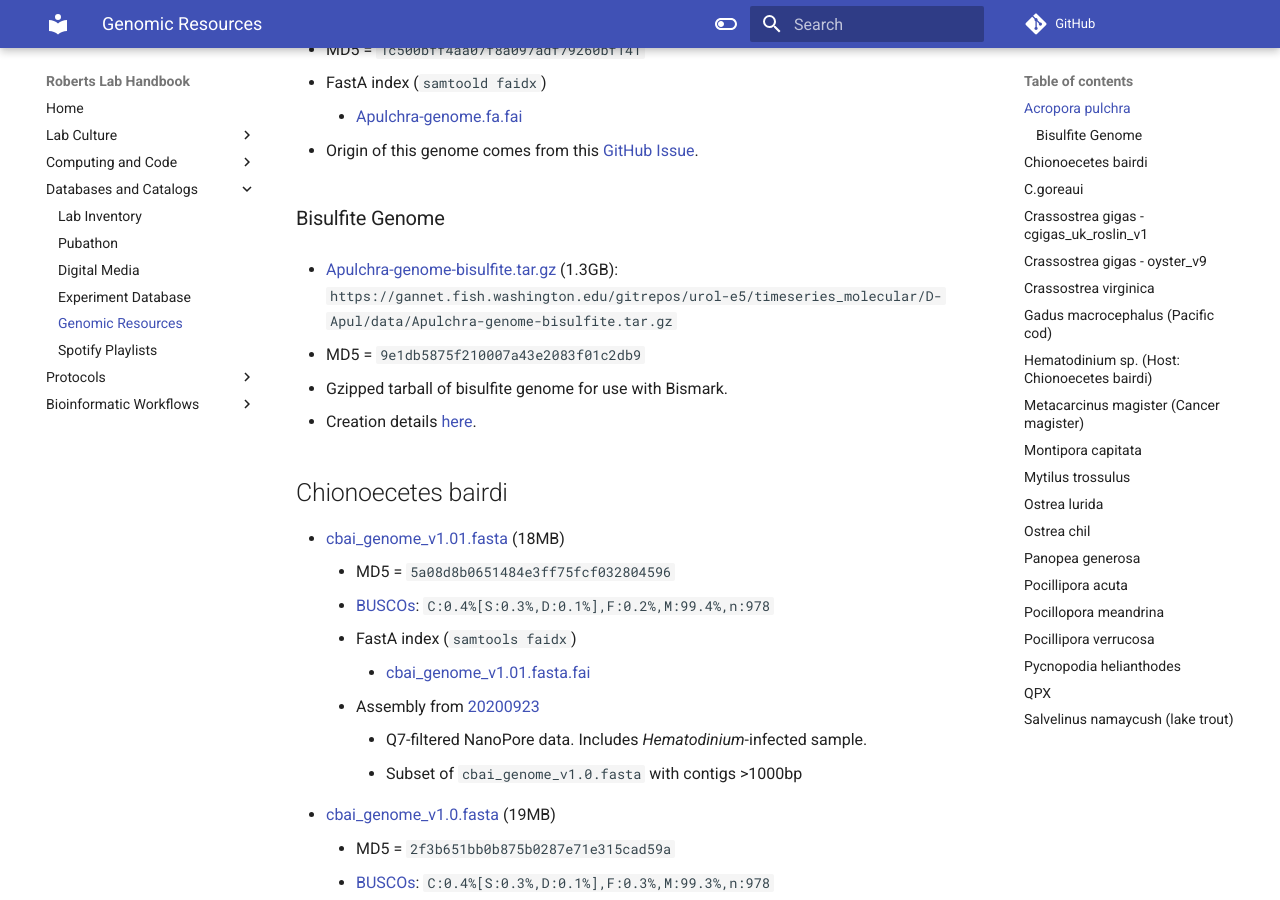
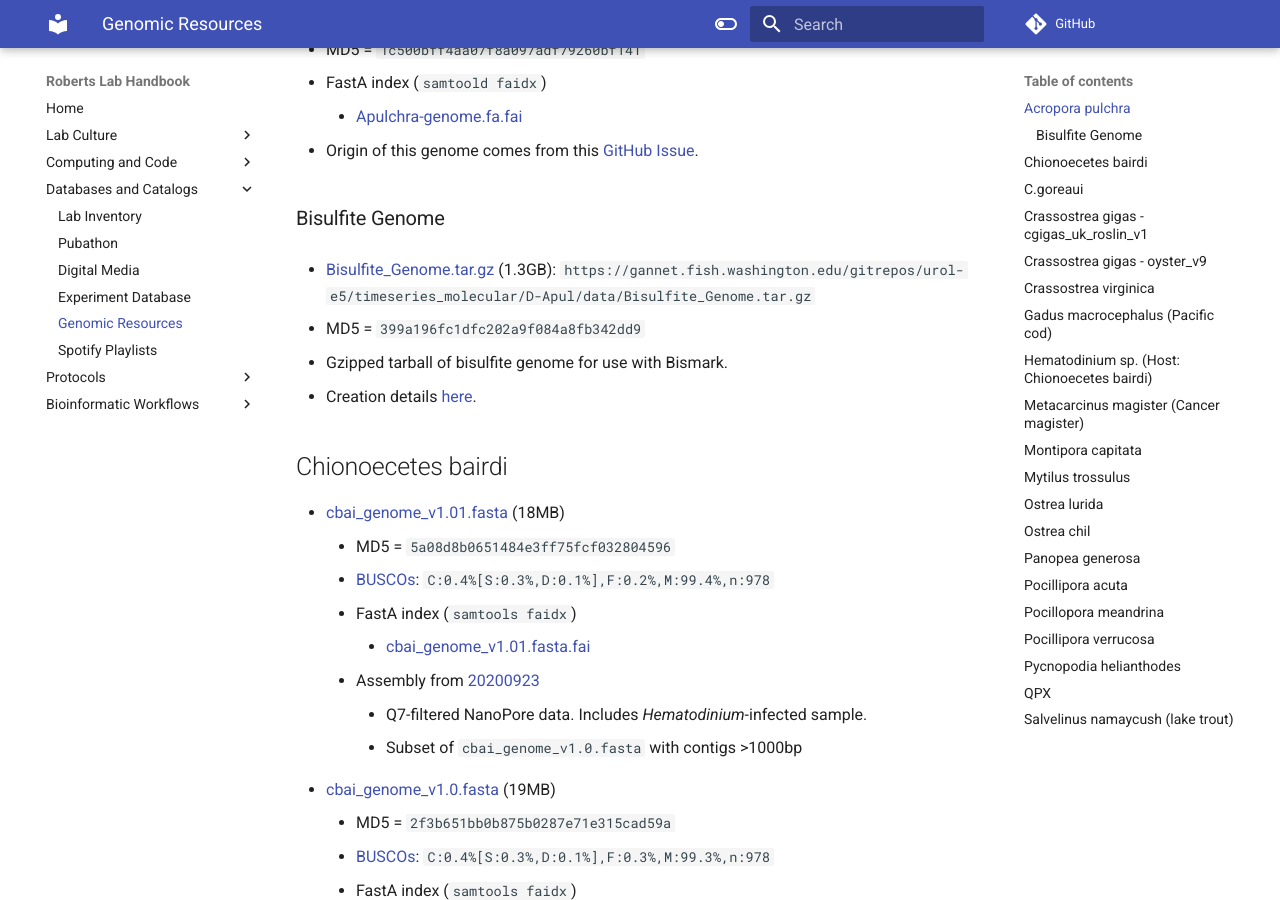
Before and after one commit to RobertsLab/resources, an MkDocs documentation site: the page built from docs/Genomic-Resources.md, in a window 1280 px wide and 900 px high, scrolled down 487 px. Built offline with MkDocs 1.6.1 and Material for MkDocs 9.7.7, drawn with Linux system fonts in a browser that asks for light colours; comment, search, counter and statistics services are not loaded.

Commit message:
update Apul BS genome

```diff
--- a/docs/Genomic-Resources.md
+++ b/docs/Genomic-Resources.md
@@ -20,11 +20,11 @@ Here we try to compile genomic resources such that they are readily available an
 
 ### Bisulfite Genome
 
-- [Apulchra-genome-bisulfite.tar.gz](https://gannet.fish.washington.edu/gitrepos/urol-e5/timeseries_molecular/D-Apul/data/Apulchra-genome-bisulfite.tar.gz) (1.3GB): `https://gannet.fish.washington.edu/gitrepos/urol-e5/timeseries_molecular/D-Apul/data/Apulchra-genome-bisulfite.tar.gz`
+- [Bisulfite_Genome.tar.gz](https://gannet.fish.washington.edu/gitrepos/urol-e5/timeseries_molecular/D-Apul/data/Bisulfite_Genome.tar.gz) (1.3GB): `https://gannet.fish.washington.edu/gitrepos/urol-e5/timeseries_molecular/D-Apul/data/Bisulfite_Genome.tar.gz`
 
-  - MD5 = `9e1db5875f210007a43e2083f01c2db9`
+  - MD5 = `399a196fc1dfc202a9f084a8fb342dd9`
   - Gzipped tarball of bisulfite genome for use with Bismark.
-  - Creation details [here](https://github.com/urol-e5/timeseries_molecular/blob/136243fb6f3894924ed1f5d8c29f5d2e93aaa8c7/D-Apul/code/00.21-D-Apul-BS-genome.Rmd).
+  - Creation details [here](https://github.com/urol-e5/timeseries_molecular/blob/f8b2e0100ecaa9c0d008f7466cabdf54ab261de8/D-Apul/code/00.21-D-Apul-BS-genome.md).
 
 ## Chionoecetes bairdi
 
```
